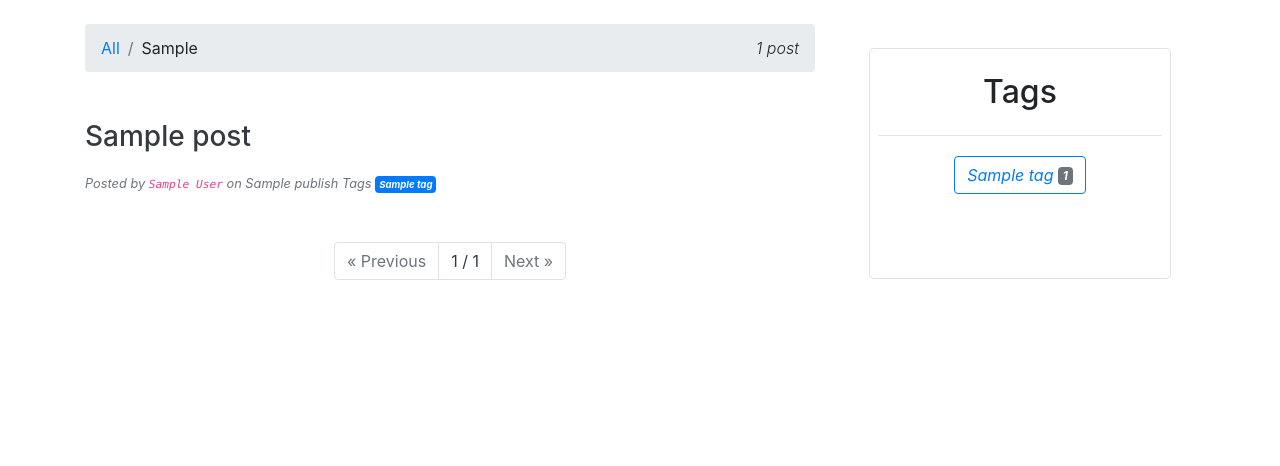
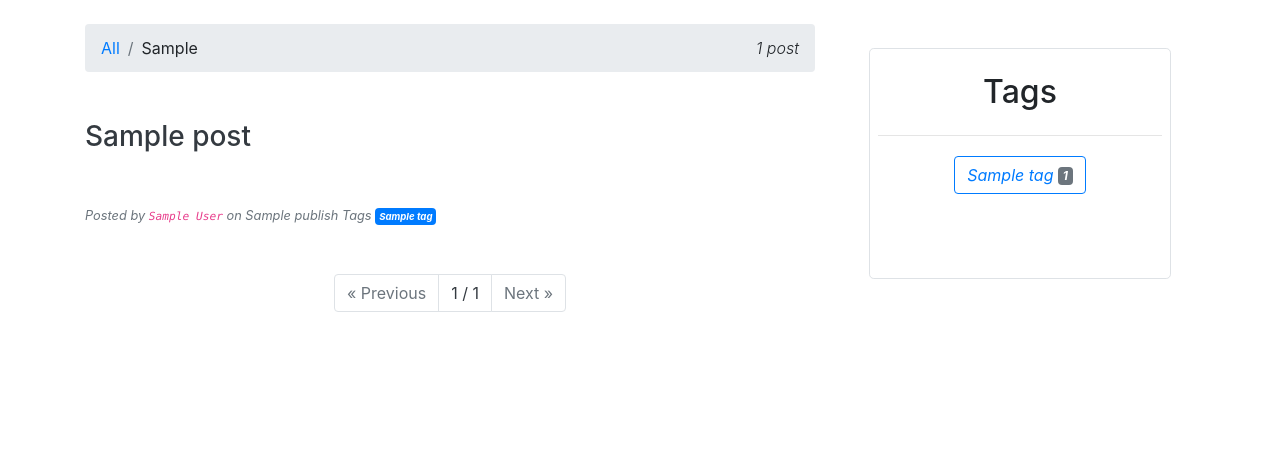
Before and after one commit to xinyuwen101/django_blog, a Django app: template templates/blog/posts/list.html in a window 1280 px wide. Shown: the part 57-523 px from the top of the page. Run offline with Django 3.2, Linux system fonts and the light colour scheme; the template is opened without the code that fills it: most values are stand-ins (such as "Sample title", 1, 10 or a date in 2020).

Commit message:
Update list.html

```diff
--- a/templates/blog/posts/list.html
+++ b/templates/blog/posts/list.html
@@ -23,11 +23,11 @@
         <!-- Blog list -->
         <div>
             {% for post in posts %}
-                <h3 class="mt-5">
+                <h3 class="my-5">
                     <a class="text-dark text-decoration-none" href="{{ post.get_url }}">{{ post.title }}</a>
                 </h3>
 
-                <div class="mt-3">
+                <div class="mt-4">
                     <small class="font-italic text-secondary">Posted by
                         <code>{{ post.author }}</code>
                         <span> on {{ post.publish }}</span>
```
